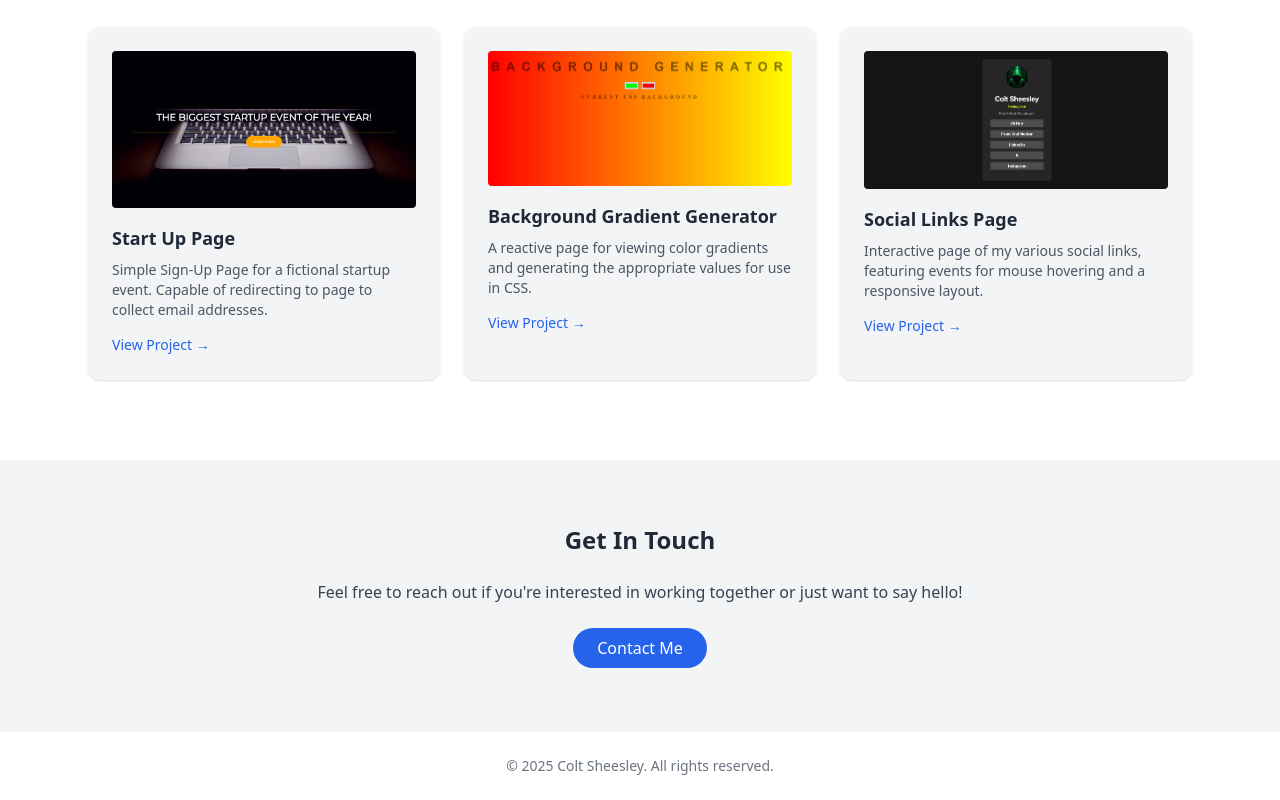
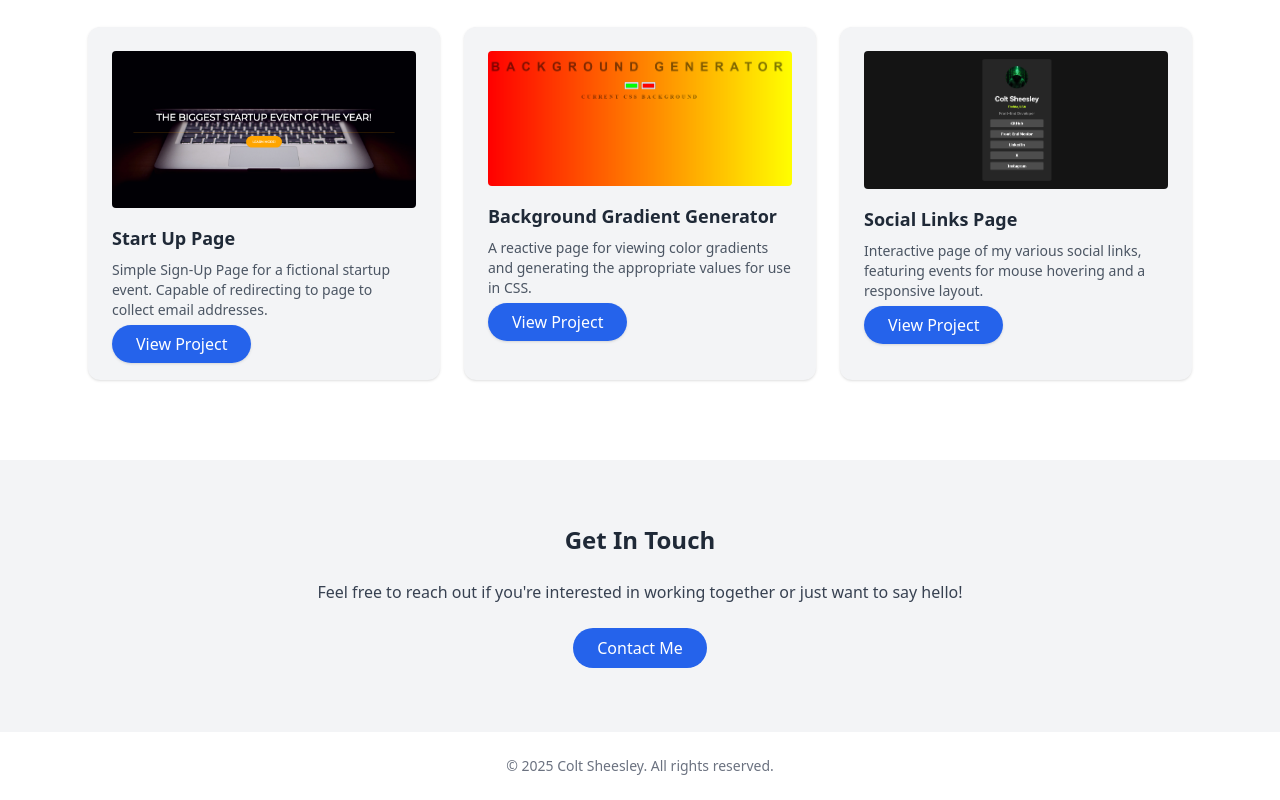
Before and after one commit to Xerver8694/portfolio-website, a plain HTML site: page index.html in a window 1280 px wide. Shown: the part 791-1591 px from the top of the page. Drawn offline with nearby package versions, Linux system fonts and the light colour scheme.

Commit message:
Update index.html

```diff
--- a/index.html
+++ b/index.html
@@ -49,19 +49,19 @@
           <img src="Start Up Image.PNG" alt="Project Title" class="rounded mb-4">
           <h4 class="text-lg font-bold mb-2">Start Up Page</h4>
           <p class="text-sm text-gray-600 mb-3">Simple Sign-Up Page for a fictional startup event. Capable of redirecting to page to collect email addresses.</p>
-          <a href="https://xerver8694.github.io/startup_page/" class="text-blue-600 hover:underline text-sm">View Project →</a>
+          <a href="https://xerver8694.github.io/startup_page/" class="bg-blue-600 text-white px-6 py-2 rounded-full shadow hover:bg-blue-700 transition">View Project</a>
         </div>
         <div class="bg-gray-100 p-6 rounded-xl shadow hover:shadow-lg transition">
           <img src="background_gradient.png" alt="Project Title" class="rounded mb-4">
           <h4 class="text-lg font-bold mb-2">Background Gradient Generator</h4>
           <p class="text-sm text-gray-600 mb-3">A reactive page for viewing color gradients and generating the appropriate values for use in CSS.</p>
-          <a href="https://xerver8694.github.io/background-generator/" class="text-blue-600 hover:underline text-sm">View Project →</a>
+          <a href="https://xerver8694.github.io/background-generator/" class="bg-blue-600 text-white px-6 py-2 rounded-full shadow hover:bg-blue-700 transition">View Project</a>
         </div>
         <div class="bg-gray-100 p-6 rounded-xl shadow hover:shadow-lg transition">
           <img src="social_links_page.png" alt="Project Title" class="rounded mb-4">
           <h4 class="text-lg font-bold mb-2">Social Links Page</h4>
           <p class="text-sm text-gray-600 mb-3">Interactive page of my various social links, featuring events for mouse hovering and a responsive layout.</p>
-          <a href="https://xerver8694.github.io/social_links_profile/" class="text-blue-600 hover:underline text-sm">View Project →</a>
+          <a href="https://xerver8694.github.io/social_links_profile/" class="bg-blue-600 text-white px-6 py-2 rounded-full shadow hover:bg-blue-700 transition">View Project</a>
         </div>
       </div>
     </div>
```
